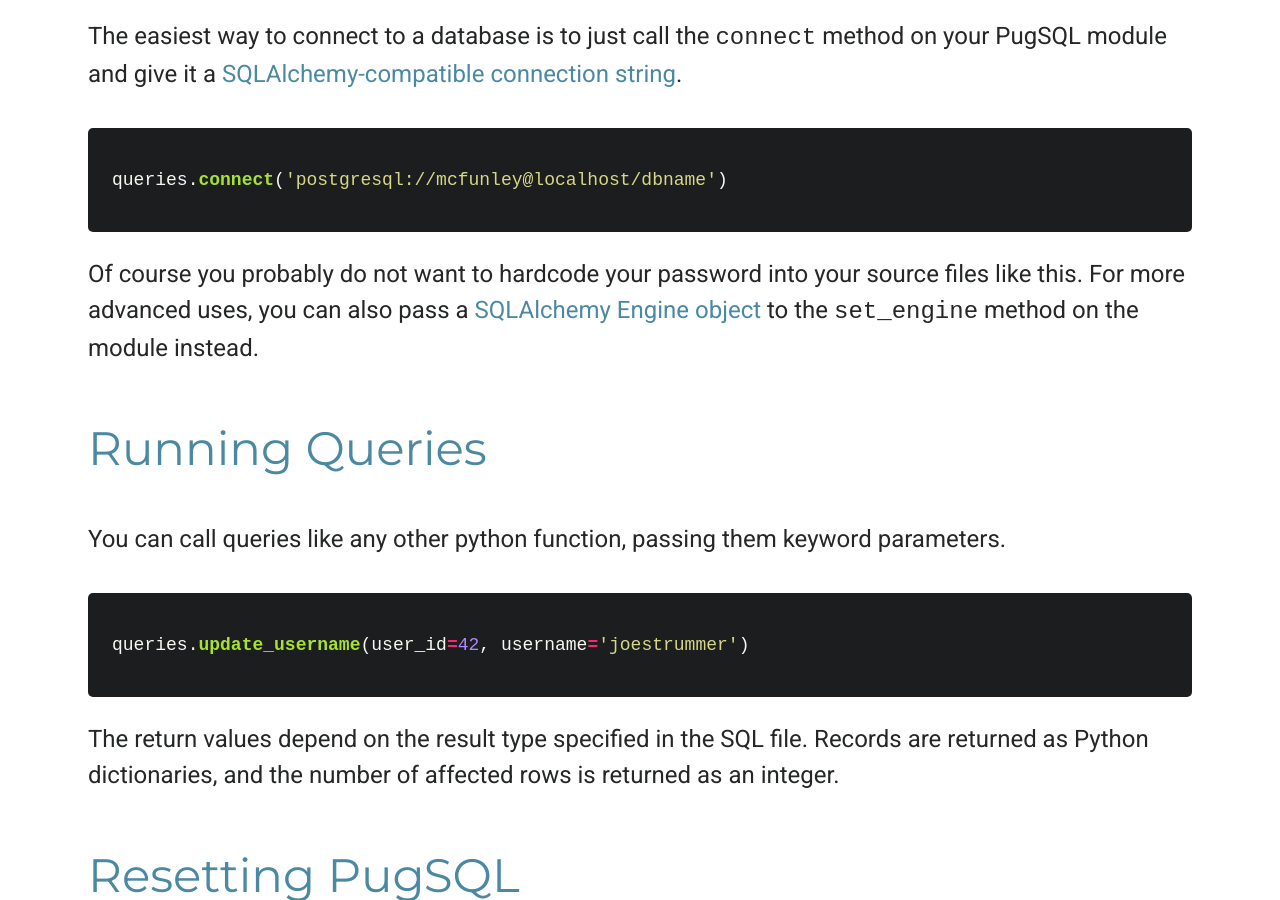
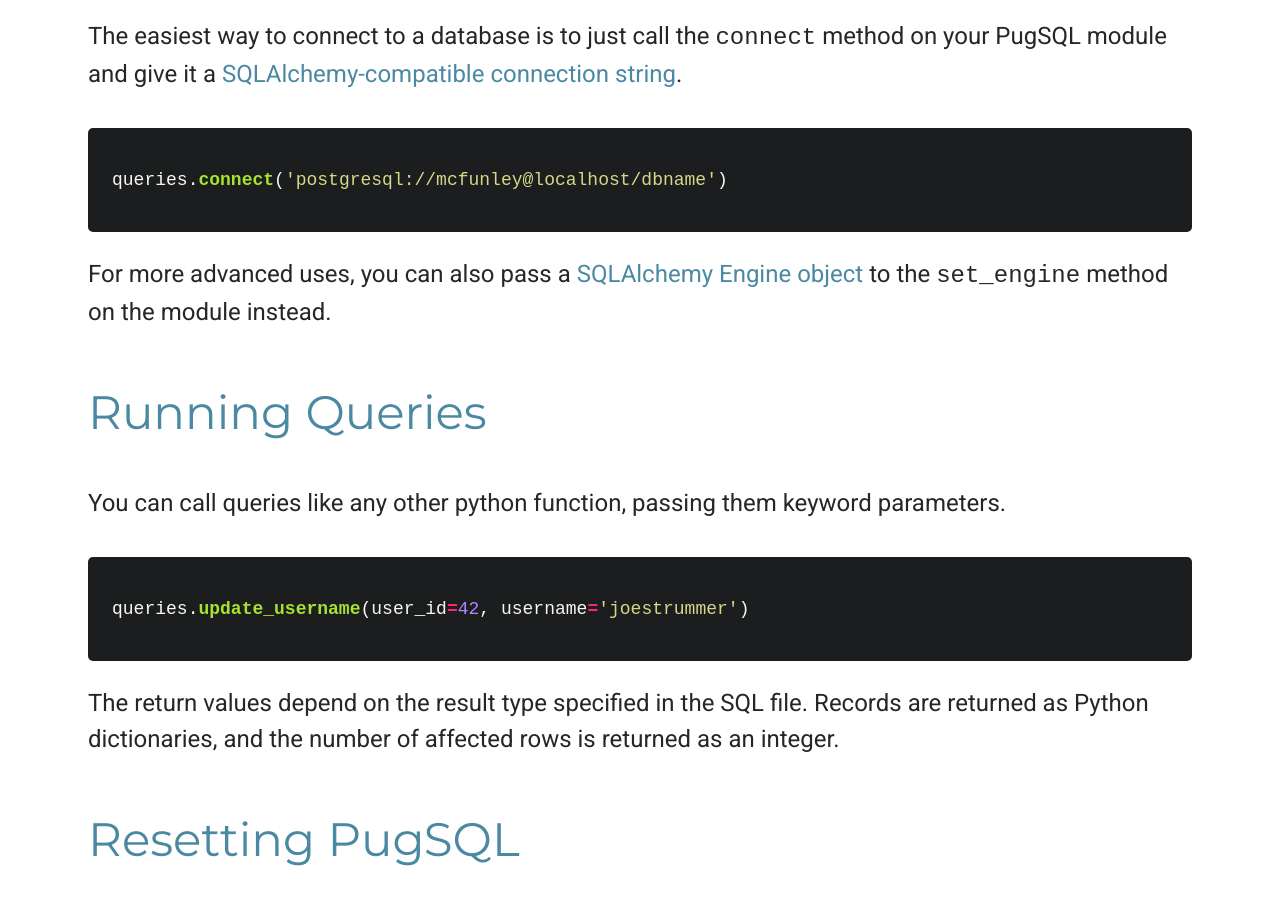
Before and after one commit to mcfunley/pugsql, a Jekyll site: the page built from docs/tutorial.md, in a window 1280 px wide and 900 px high, scrolled down 2613 px. Built offline with Jekyll 4.4.1, drawn with Linux system fonts in a browser that asks for light colours; our own code applies the rules of GitHub Pages for plain Markdown files; comment, search, counter and statistics services are not loaded.

Commit message:
removing old disclaimer

````diff
--- a/docs/tutorial.md
+++ b/docs/tutorial.md
@@ -66,7 +66,7 @@
 queries.connect('postgresql://mcfunley@localhost/dbname')
 ```
 
-Of course you probably do not want to hardcode your password into your source files like this. For more advanced uses, you can also pass a [SQLAlchemy Engine object](https://docs.sqlalchemy.org/en/13/core/connections.html#sqlalchemy.engine.Engine) to the `set_engine` method on the module instead.
+For more advanced uses, you can also pass a [SQLAlchemy Engine object](https://docs.sqlalchemy.org/en/13/core/connections.html#sqlalchemy.engine.Engine) to the `set_engine` method on the module instead.
 
 ### Running Queries
 
````
